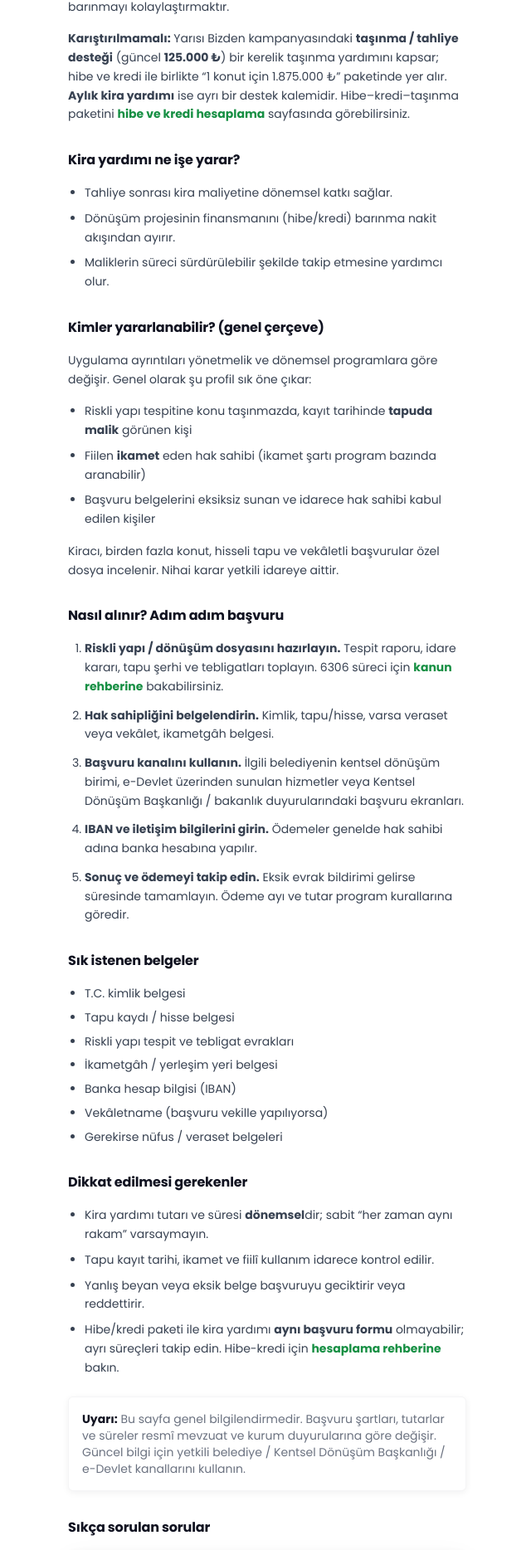
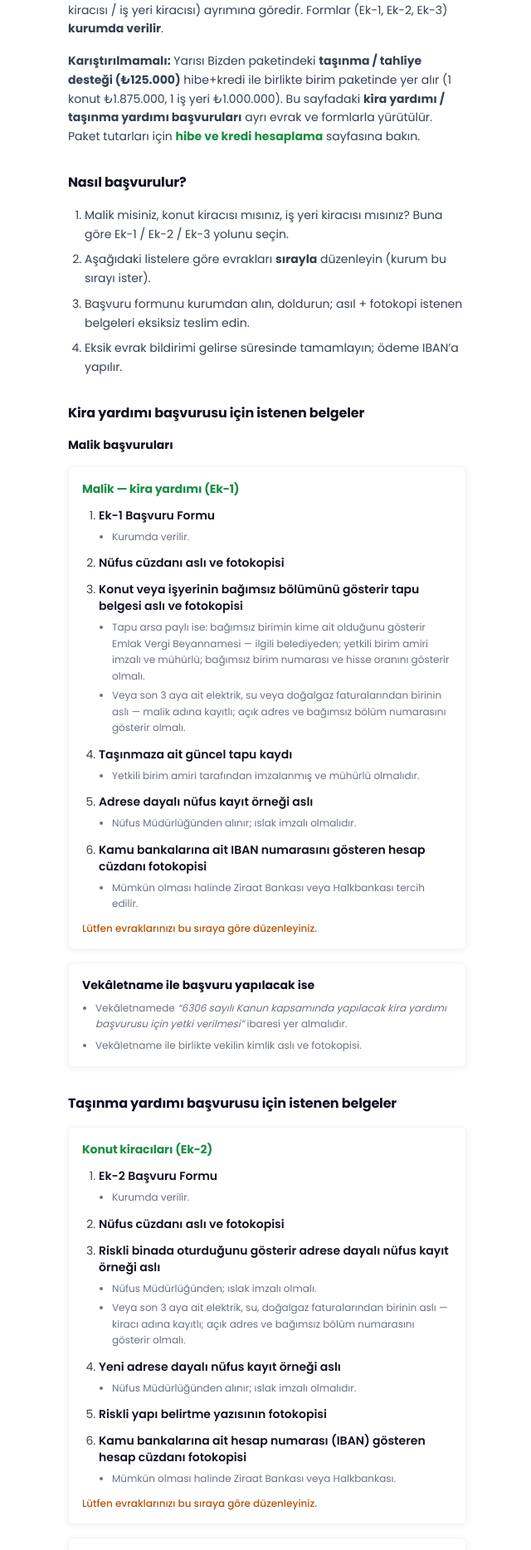
Before and after one commit to ahmetnumankoseoglu/kentsele.ist, a Next.js app: page /rehber/kira-yardimi in a window 1280 px wide. Shown: the part 400-2268 px from the top of the page at 83% size, without its empty margins (318-958 px from the left). Built offline with nearby package versions, Linux system fonts and the light colour scheme; no server answers.

Commit message:
fix: official kira/tasinma belge lists and match subnav header sizing

```diff
--- a/app/rehber/kira-yardimi/page.tsx
+++ b/app/rehber/kira-yardimi/page.tsx
@@ -4,21 +4,22 @@ import { RehberLayout } from "@/components/rehber/RehberLayout";
 import { FaqAccordion } from "@/components/home/FaqAccordion";
 import { breadcrumbSchema, faqPageSchema } from "@/lib/seo/schema";
 import { getSiteUrl } from "@/lib/seo/site";
+import { DESTEK_TUTARLARI, formatTRY } from "@/lib/content/destek-tutarlari";
 
 const TITLE = "Kentsel dönüşüm kira yardımı nedir? Nasıl alınır?";
 const DESCRIPTION =
-  "Kentsel dönüşüm kira yardımı nedir, kimler yararlanır, nasıl başvurulur, hangi belgeler gerekir? 6306 kapsamı ve pratik adımlar.";
+  "Kira yardımı ve taşınma yardımı başvurusu: malik, konut kiracısı ve iş yeri kiracısı için istenen belgeler, başvuru adımları ve SSS.";
 
 export const metadata: Metadata = {
   title: TITLE,
   description: DESCRIPTION,
   keywords: [
     "kentsel dönüşüm kira yardımı",
-    "kira yardımı nasıl alınır",
-    "kira yardımı başvuru",
+    "kira yardımı evrak listesi",
+    "taşınma yardımı belgeler",
+    "malik kira yardımı başvuru",
+    "kiracı taşınma yardımı",
     "6306 kira yardımı",
-    "riskli yapı kira yardımı",
-    "İstanbul kira yardımı",
   ],
   openGraph: {
     title: TITLE,
@@ -33,30 +34,63 @@ export const metadata: Metadata = {
 
 const FAQ = [
   {
-    q: "Kira yardımı nedir?",
-    a: "Riskli yapı veya dönüşüm uygulaması nedeniyle konutunu tahliye etmek zorunda kalan hak sahiplerine, belirli süreyle ödenen aylık nakdi destektir. Amaç, yeniden yapım sürecinde barınma maliyetine katkı sağlamaktır.",
+    q: "Kira yardımı ile taşınma yardımı aynı mı?",
+    a: "Hayır. Kira yardımı genelde malik başvurularıyla ilişkilendirilen süreli barınma desteğidir. Taşınma yardımı ise (Yarısı Bizden paketindeki 125.000 ₺ kalemi ve/veya kiracı taşınma başvuruları) ayrı dosya ve formlarla (Ek-2, Ek-3) yürütülür. Kurumun verdiği güncel form ve liste esas alınır.",
   },
   {
-    q: "Kimler kira yardımından yararlanabilir?",
-    a: "Genellikle riskli yapı tespitine konu taşınmazda, kayıt tarihinde tapuda malik görünen ve fiilen ikamet eden hak sahipleri (şartlara göre) başvurabilir. Kiracılar için ayrı usuller program ve yönetmeliğe göre değişebilir. Güncel şartlar resmî kurumdan teyit edilmelidir.",
+    q: "Malik başvurusunda hangi form kullanılır?",
+    a: "Malik kira yardımı başvurularında Ek-1 Başvuru Formu kullanılır; form kurumda verilir.",
   },
   {
-    q: "Başvuru nereye yapılır?",
-    a: "Uygulamaya göre ilgili belediye, il müdürlüğü veya Kentsel Dönüşüm Başkanlığı / bakanlık e-hizmet kanalları üzerinden yapılır. İstanbul’da çoğu dosya belediye kentsel dönüşüm birimleri ve e-Devlet bağlantılı süreçlerle ilerler.",
+    q: "Konut kiracısı ve iş yeri kiracısı aynı belgeleri mi verir?",
+    a: "Hayır. Konut kiracıları Ek-2; iş yeri kiracıları Ek-3 formunu kullanır. Konut kiracısında adrese dayalı nüfus kaydı / fatura; iş yeri kiracısında vergi levhası (eski ve yeni adres) istenir.",
   },
   {
-    q: "Hangi belgeler istenir?",
-    a: "Kimlik, tapu/hisse belgesi, riskli yapı tespiti ve tebligat evrakları, ikametgâh, banka IBAN’ı, varsa vekâletname sık istenir. Liste dosyaya ve döneme göre değişir.",
+    q: "Tapu arsa paylıysa ne gerekir?",
+    a: "Malik başvurularında tapu arsa paylı ise bağımsız birimin kime ait olduğunu gösteren, belediyeden alınmış imzalı-mühürlü Emlak Vergi Beyannamesi (bağımsız birim no ve hisse oranı) veya malik adına son 3 aya ait elektrik/su/doğalgaz faturasından biri (açık adres ve bağımsız bölüm no) istenir.",
   },
   {
-    q: "Kira yardımı hibe, kredi ve taşınma desteğinden farklı mı?",
-    a: "Evet. Hibe + kredi + taşınma (125.000 ₺) Yarısı Bizden birim paketine aittir (konut 1.875.000 ₺, iş yeri 1.000.000 ₺). Aylık kira yardımı ayrı bir barınma desteğidir; tutar ve süre resmî programa göre belirlenir.",
+    q: "Vekâletname ile başvuru yapılabilir mi?",
+    a: "Evet. Vekâletnamede “6306 sayılı Kanun kapsamında yapılacak kira yardımı başvurusu için yetki verilmesi” ibaresi bulunmalı; vekilin kimlik aslı ve fotokopisi eklenmelidir.",
   },
   {
-    q: "Ne kadar süre ödenir?",
-    a: "Süre yönetmelik ve dönemsel uygulamaya göre belirlenir (ör. belirli ay sayısı). Süre uzatımı veya kesinti şartları resmî duyurulara bağlıdır.",
+    q: "IBAN hangi bankadan olmalı?",
+    a: "Kamu bankalarına ait IBAN gösteren hesap cüzdanı fotokopisi istenir. Mümkünse Ziraat Bankası veya Halkbankası tercih edilir. İş yeri kiracılarında listede Ziraat Bankası IBAN vurgulanır.",
   },
 ] as const;
+
+function BelgeListesi({
+  title,
+  items,
+  note,
+}: {
+  title: string;
+  items: { baslik: string; alt?: string[] }[];
+  note?: string;
+}) {
+  return (
+    <div className="card not-prose mt-3 p-4">
+      <h3 className="text-sm font-bold text-[#168f43]">{title}</h3>
+      <ol className="mt-3 list-decimal space-y-3 pl-5 text-sm text-[#374151]">
+        {items.map((item) => (
+          <li key={item.baslik}>
+            <span className="font-semibold text-[#111321]">{item.baslik}</span>
+            {item.alt && item.alt.length > 0 && (
+              <ul className="mt-1.5 list-disc space-y-1 pl-4 text-xs leading-relaxed text-[#6b7280]">
+                {item.alt.map((a) => (
+                  <li key={a}>{a}</li>
+                ))}
+              </ul>
+            )}
+          </li>
+        ))}
+      </ol>
+      {note ? (
+        <p className="mt-3 text-xs font-medium text-[#b45309]">{note}</p>
+      ) : null}
+    </div>
+  );
+}
 
 export default function KiraYardimiPage() {
   const schemas = [
@@ -79,37 +113,31 @@ export default function KiraYardimiPage() {
       "@type": "HowTo",
       name: "Kentsel dönüşüm kira yardımı başvurusu nasıl yapılır?",
       description:
-        "Riskli yapı kapsamında kira yardımı için genel başvuru adımları.",
+        "Malik kira yardımı ve kiracı taşınma yardımı için genel başvuru adımları.",
       step: [
         {
           "@type": "HowToStep",
           position: 1,
-          name: "Riskli yapı / dönüşüm statüsünü doğrula",
-          text: "Tapu şerhi, riskli yapı raporu ve tebligatları toplayın.",
+          name: "Başvuru türünü belirle",
+          text: "Malik kira yardımı (Ek-1), konut kiracısı taşınma (Ek-2) veya iş yeri kiracısı taşınma (Ek-3).",
         },
         {
           "@type": "HowToStep",
           position: 2,
-          name: "Hak sahipliğini netleştir",
-          text: "Malik, hisse ve ikamet durumunu belgelerle kanıtlayın.",
+          name: "Evrak listesini sıraya diz",
+          text: "Kurumun istediği sıraya göre kimlik, tapu/ikamet, riskli yapı ve IBAN belgelerini hazırlayın.",
         },
         {
           "@type": "HowToStep",
           position: 3,
-          name: "Başvuru kanalını seç",
-          text: "İlgili belediye veya e-Devlet / başkanlık kanalından başvurun.",
+          name: "Formu kurumdan al ve doldur",
+          text: "Ek-1 / Ek-2 / Ek-3 başvuru formu kurumda verilir.",
         },
         {
           "@type": "HowToStep",
           position: 4,
-          name: "Belgeleri yükle / teslim et",
-          text: "Kimlik, tapu, IBAN, ikametgâh ve istenen ekleri tamamlayın.",
-        },
-        {
-          "@type": "HowToStep",
-          position: 5,
-          name: "Onay ve ödeme takibi",
-          text: "Başvuru sonucunu takip edin; eksik evrak tebligatlarını tamamlayın.",
+          name: "Başvuruyu teslim et",
+          text: "İlgili kurum birimine eksiksiz dosyayı verin; eksik evrak tebligatını takip edin.",
         },
       ],
     },
@@ -129,150 +157,221 @@ export default function KiraYardimiPage() {
       schemas={schemas}
     >
       <p>
-        <strong>Kentsel dönüşüm kira yardımı</strong>, 6306 sayılı kanun
-        kapsamındaki uygulamalarda konutunu tahliye etmek zorunda kalan hak
-        sahiplerine, yeniden yapım sürecinde barınma giderlerine katkı için
-        ödenen <strong>aylık nakdi destek</strong>tir. Amaç inşaat bitene kadar
-        geçici barınmayı kolaylaştırmaktır.
+        <strong>Kira yardımı</strong>, 6306 sayılı kanun kapsamındaki riskli
+        yapı / dönüşüm uygulamalarında hak sahiplerinin barınma sürecine katkı
+        için başvurduğu destektir. Aşağıdaki evrak listeleri kurum
+        uygulamalarındaki{" "}
+        <strong>malik kira yardımı</strong> ile{" "}
+        <strong>taşınma yardımı</strong> (konut kiracısı / iş yeri kiracısı)
+        ayrımına göredir. Formlar (Ek-1, Ek-2, Ek-3){" "}
+        <strong>kurumda verilir</strong>.
       </p>
+
       <p>
-        <strong>Karıştırılmamalı:</strong> Yarısı Bizden kampanyasındaki{" "}
-        <strong>taşınma / tahliye desteği</strong> (güncel{" "}
-        <strong>125.000 ₺</strong>) bir kerelik taşınma yardımını kapsar; hibe ve
-        kredi ile birlikte “1 konut için 1.875.000 ₺” paketinde yer alır.{" "}
-        <strong>Aylık kira yardımı</strong> ise ayrı bir destek kalemidir.
-        Hibe–kredi–taşınma paketini{" "}
+        <strong>Karıştırılmamalı:</strong> Yarısı Bizden paketindeki{" "}
+        <strong>
+          taşınma / tahliye desteği ({formatTRY(DESTEK_TUTARLARI.konut.tasinma)})
+        </strong>{" "}
+        hibe+kredi ile birlikte birim paketinde yer alır (1 konut{" "}
+        {formatTRY(DESTEK_TUTARLARI.konut.toplamIlk)}, 1 iş yeri{" "}
+        {formatTRY(DESTEK_TUTARLARI.ticari.toplamIlk)}). Bu sayfadaki{" "}
+        <strong>kira yardımı / taşınma yardımı başvuruları</strong> ayrı evrak
+        ve formlarla yürütülür. Paket tutarları için{" "}
         <Link
           href="/rehber/hibe-ve-kredi-hesaplama"
           className="font-bold text-[#168f43]"
         >
           hibe ve kredi hesaplama
         </Link>{" "}
-        sayfasında görebilirsiniz.
+        sayfasına bakın.
       </p>
 
       <h2 className="!mt-8 text-base font-bold text-[#111321]">
-        Kira yardımı ne işe yarar?
+        Nasıl başvurulur?
       </h2>
-      <ul className="list-disc space-y-2 pl-5">
-        <li>Tahliye sonrası kira maliyetine dönemsel katkı sağlar.</li>
+      <ol className="list-decimal space-y-2 pl-5">
         <li>
-          Dönüşüm projesinin finansmanını (hibe/kredi) barınma nakit akışından
-          ayırır.
+          Malik misiniz, konut kiracısı mısınız, iş yeri kiracısı mısınız?
+          Buna göre Ek-1 / Ek-2 / Ek-3 yolunu seçin.
         </li>
         <li>
-          Maliklerin süreci sürdürülebilir şekilde takip etmesine yardımcı
-          olur.
-        </li>
-      </ul>
-
-      <h2 className="!mt-8 text-base font-bold text-[#111321]">
-        Kimler yararlanabilir? (genel çerçeve)
-      </h2>
-      <p>
-        Uygulama ayrıntıları yönetmelik ve dönemsel programlara göre değişir.
-        Genel olarak şu profil sık öne çıkar:
-      </p>
-      <ul className="list-disc space-y-2 pl-5">
-        <li>
-          Riskli yapı tespitine konu taşınmazda, kayıt tarihinde{" "}
-          <strong>tapuda malik</strong> görünen kişi
+          Aşağıdaki listelere göre evrakları <strong>sırayla</strong>{" "}
+          düzenleyin (kurum bu sırayı ister).
         </li>
         <li>
-          Fiilen <strong>ikamet</strong> eden hak sahibi (ikamet şartı program
-          bazında aranabilir)
+          Başvuru formunu kurumdan alın, doldurun; asıl + fotokopi istenen
+          belgeleri eksiksiz teslim edin.
         </li>
         <li>
-          Başvuru belgelerini eksiksiz sunan ve idarece hak sahibi kabul edilen
-          kişiler
-        </li>
-      </ul>
-      <p>
-        Kiracı, birden fazla konut, hisseli tapu ve vekâletli başvurular özel
-        dosya incelenir. Nihai karar yetkili idareye aittir.
-      </p>
-
-      <h2 className="!mt-8 text-base font-bold text-[#111321]">
-        Nasıl alınır? Adım adım başvuru
-      </h2>
-      <ol className="list-decimal space-y-3 pl-5">
-        <li>
-          <strong>Riskli yapı / dönüşüm dosyasını hazırlayın.</strong> Tespit
-          raporu, idare kararı, tapu şerhi ve tebligatları toplayın. 6306 süreci
-          için{" "}
-          <Link
-            href="/rehber/6306-sayili-kanun"
-            className="font-bold text-[#168f43]"
-          >
-            kanun rehberine
-          </Link>{" "}
-          bakabilirsiniz.
-        </li>
-        <li>
-          <strong>Hak sahipliğini belgelendirin.</strong> Kimlik, tapu/hisse,
-          varsa veraset veya vekâlet, ikametgâh belgesi.
-        </li>
-        <li>
-          <strong>Başvuru kanalını kullanın.</strong> İlgili belediyenin kentsel
-          dönüşüm birimi, e-Devlet üzerinden sunulan hizmetler veya Kentsel
-          Dönüşüm Başkanlığı / bakanlık duyurularındaki başvuru ekranları.
-        </li>
-        <li>
-          <strong>IBAN ve iletişim bilgilerini girin.</strong> Ödemeler genelde
-          hak sahibi adına banka hesabına yapılır.
-        </li>
-        <li>
-          <strong>Sonuç ve ödemeyi takip edin.</strong> Eksik evrak bildirimi
-          gelirse süresinde tamamlayın. Ödeme ayı ve tutar program kurallarına
-          göredir.
+          Eksik evrak bildirimi gelirse süresinde tamamlayın; ödeme IBAN’a
+          yapılır.
         </li>
       </ol>
 
       <h2 className="!mt-8 text-base font-bold text-[#111321]">
-        Sık istenen belgeler
+        Kira yardımı başvurusu için istenen belgeler
       </h2>
-      <ul className="list-disc space-y-1.5 pl-5">
-        <li>T.C. kimlik belgesi</li>
-        <li>Tapu kaydı / hisse belgesi</li>
-        <li>Riskli yapı tespit ve tebligat evrakları</li>
-        <li>İkametgâh / yerleşim yeri belgesi</li>
-        <li>Banka hesap bilgisi (IBAN)</li>
-        <li>Vekâletname (başvuru vekille yapılıyorsa)</li>
-        <li>Gerekirse nüfus / veraset belgeleri</li>
-      </ul>
+      <p className="text-sm text-[#6b7280]">
+        <strong className="text-[#111321]">Malik başvuruları</strong>
+      </p>
+
+      <BelgeListesi
+        title="Malik — kira yardımı (Ek-1)"
+        note="Lütfen evraklarınızı bu sıraya göre düzenleyiniz."
+        items={[
+          {
+            baslik: "Ek-1 Başvuru Formu",
+            alt: ["Kurumda verilir."],
+          },
+          {
+            baslik: "Nüfus cüzdanı aslı ve fotokopisi",
+          },
+          {
+            baslik:
+              "Konut veya işyerinin bağımsız bölümünü gösterir tapu belgesi aslı ve fotokopisi",
+            alt: [
+              "Tapu arsa paylı ise: bağımsız birimin kime ait olduğunu gösterir Emlak Vergi Beyannamesi — ilgili belediyeden; yetkili birim amiri imzalı ve mühürlü; bağımsız birim numarası ve hisse oranını gösterir olmalı.",
+              "Veya son 3 aya ait elektrik, su veya doğalgaz faturalarından birinin aslı — malik adına kayıtlı; açık adres ve bağımsız bölüm numarasını gösterir olmalı.",
+            ],
+          },
+          {
+            baslik: "Taşınmaza ait güncel tapu kaydı",
+            alt: [
+              "Yetkili birim amiri tarafından imzalanmış ve mühürlü olmalıdır.",
+            ],
+          },
+          {
+            baslik: "Adrese dayalı nüfus kayıt örneği aslı",
+            alt: [
+              "Nüfus Müdürlüğünden alınır; ıslak imzalı olmalıdır.",
+            ],
+          },
+          {
+            baslik:
+              "Kamu bankalarına ait IBAN numarasını gösteren hesap cüzdanı fotokopisi",
+            alt: [
+              "Mümkün olması halinde Ziraat Bankası veya Halkbankası tercih edilir.",
+            ],
+          },
+        ]}
+      />
+
+      <div className="card not-prose mt-3 border-l-4 border-l-[#2cb34f] p-4 text-sm text-[#374151]">
+        <p className="font-bold text-[#111321]">
+          Vekâletname ile başvuru yapılacak ise
+        </p>
+        <ul className="mt-2 list-disc space-y-1.5 pl-4 text-xs leading-relaxed text-[#6b7280]">
+          <li>
+            Vekâletnamede{" "}
+            <em>
+              “6306 sayılı Kanun kapsamında yapılacak kira yardımı başvurusu
+              için yetki verilmesi”
+            </em>{" "}
+            ibaresi yer almalıdır.
+          </li>
+          <li>Vekâletname ile birlikte vekilin kimlik aslı ve fotokopisi.</li>
+        </ul>
+      </div>
 
       <h2 className="!mt-8 text-base font-bold text-[#111321]">
-        Dikkat edilmesi gerekenler
+        Taşınma yardımı başvurusu için istenen belgeler
+      </h2>
+
+      <BelgeListesi
+        title="Konut kiracıları (Ek-2)"
+        note="Lütfen evraklarınızı bu sıraya göre düzenleyiniz."
+        items={[
+          {
+            baslik: "Ek-2 Başvuru Formu",
+            alt: ["Kurumda verilir."],
+          },
+          {
+            baslik: "Nüfus cüzdanı aslı ve fotokopisi",
+          },
+          {
+            baslik:
+              "Riskli binada oturduğunu gösterir adrese dayalı nüfus kayıt örneği aslı",
+            alt: [
+              "Nüfus Müdürlüğünden; ıslak imzalı olmalı.",
+              "Veya son 3 aya ait elektrik, su, doğalgaz faturalarından birinin aslı — kiracı adına kayıtlı; açık adres ve bağımsız bölüm numarasını gösterir olmalı.",
+            ],
+          },
+          {
+            baslik: "Yeni adrese dayalı nüfus kayıt örneği aslı",
+            alt: [
+              "Nüfus Müdürlüğünden alınır; ıslak imzalı olmalıdır.",
+            ],
+          },
+          {
+            baslik: "Riskli yapı belirtme yazısının fotokopisi",
+          },
+          {
+            baslik:
+              "Kamu bankalarına ait hesap numarası (IBAN) gösteren hesap cüzdanı fotokopisi",
+            alt: [
+              "Mümkün olması halinde Ziraat Bankası veya Halkbankası.",
+            ],
+          },
+        ]}
+      />
+
+      <BelgeListesi
+        title="İş yeri kiracıları (Ek-3)"
+        note="Lütfen evraklarınızı bu sıraya göre düzenleyiniz."
+        items={[
+          {
+            baslik: "Ek-3 Başvuru Formu",
+            alt: ["Kurumda verilir."],
+          },
+          {
+            baslik: "Nüfus cüzdanı aslı ve fotokopisi",
+          },
+          {
+            baslik: "Riskli bina adresine ait vergi levhası",
+          },
+          {
+            baslik: "Yeni taşınılan adrese ait vergi levhası",
+          },
+          {
+            baslik: "Riskli yapı belirtme yazısının fotokopisi",
+          },
+          {
+            baslik:
+              "Ziraat Bankası hesap numarası (IBAN) gösteren hesap cüzdanı fotokopisi",
+          },
+        ]}
+      />
+
+      <h2 className="!mt-8 text-base font-bold text-[#111321]">
+        Pratik ipuçları
       </h2>
       <ul className="list-disc space-y-2 pl-5">
         <li>
-          Kira yardımı tutarı ve süresi <strong>dönemsel</strong>dir; sabit
-          “her zaman aynı rakam” varsaymayın.
+          Evrakları listedeki <strong>sıraya göre</strong> dosyalayın; eksik
+          sıra veya eksik mühür/imza iade nedenidir.
         </li>
         <li>
-          Tapu kayıt tarihi, ikamet ve fiilî kullanım idarece kontrol edilir.
+          Faturalarda <strong>bağımsız bölüm numarası</strong> ve açık adres
+          görünür olmalı.
         </li>
         <li>
-          Yanlış beyan veya eksik belge başvuruyu geciktirir veya reddettirir.
+          Belediye emlak beyannamesi ve tapu kayıtlarında{" "}
+          <strong>imza + mühür</strong> şartına dikkat edin.
         </li>
         <li>
-          Hibe/kredi paketi ile kira yardımı <strong>aynı başvuru formu</strong>{" "}
-          olmayabilir; ayrı süreçleri takip edin. Hibe-kredi için{" "}
-          <Link
-            href="/rehber/hibe-ve-kredi-hesaplama"
-            className="font-bold text-[#168f43]"
-          >
-            hesaplama rehberine
-          </Link>{" "}
-          bakın.
+          Nüfus kayıt örneklerinde <strong>ıslak imza</strong> aranır.
+        </li>
+        <li>
+          Güncel form ve ek şartlar için başvuracağınız kurum birimini arayın;
+          listeler dönemsel olarak güncellenebilir.
         </li>
       </ul>
 
       <div className="card mt-6 border-l-4 border-l-[#2cb34f] bg-[#f8f8f8] p-4 text-sm text-[#6b7280]">
-        <strong className="text-[#111321]">Uyarı:</strong> Bu sayfa genel
-        bilgilendirmedir. Başvuru şartları, tutarlar ve süreler resmî mevzuat ve
-        kurum duyurularına göre değişir. Güncel bilgi için yetkili belediye /
-        Kentsel Dönüşüm Başkanlığı / e-Devlet kanallarını kullanın.
+        <strong className="text-[#111321]">Uyarı:</strong> Bu sayfa kurum
+        uygulamalarındaki belge listelerine dayalı genel bilgilendirmedir.
+        Nihai evrak ve tutar için ilgili belediye / Kentsel Dönüşüm birimi
+        açıklamaları esas alınır.
       </div>
 
       <h2 className="!mt-8 text-base font-bold text-[#111321]">
@@ -281,12 +380,25 @@ export default function KiraYardimiPage() {
       <FaqAccordion items={FAQ} />
 
       <p className="!mt-6">
-        İstanbul’da dönüşüm sürecinde müteahhit arıyorsanız{" "}
+        6306 süreci için{" "}
+        <Link
+          href="/rehber/6306-sayili-kanun"
+          className="font-bold text-[#168f43]"
+        >
+          kanun rehberi
+        </Link>
+        ; hibe–kredi–taşınma paket tutarları için{" "}
+        <Link
+          href="/rehber/hibe-ve-kredi-hesaplama"
+          className="font-bold text-[#168f43]"
+        >
+          hesaplama sayfası
+        </Link>
+        . İstanbul’da müteahhit arıyorsanız{" "}
         <Link href="/ilan-ver" className="font-bold text-[#168f43]">
           ücretsiz ilan
         </Link>{" "}
-        oluşturabilirsiniz. İlan vermek kayıtsızdır; düzenleme için hesap
-        gerekir. Malik numarası yalnızca onaylı müteahhitlere açılır.
+        verebilirsiniz.
       </p>
     </RehberLayout>
   );
--- a/components/layout/SiteHeader.tsx
+++ b/components/layout/SiteHeader.tsx
@@ -21,30 +21,20 @@ function UserIcon({ className }: { className?: string }) {
   );
 }
 
+const navLinkClass =
+  "shrink-0 rounded-lg px-1.5 py-1.5 text-xs font-semibold text-[#6b7280] hover:bg-[#f8f8f8] hover:text-[#111321] sm:px-2 sm:text-sm";
+
 const SUBNAV = [
-  {
-    href: "/rehber/6306-sayili-kanun",
-    label: "6306 sayılı kanun",
-  },
-  {
-    href: "/rehber/kira-yardimi",
-    label: "Kira yardımı",
-  },
-  {
-    href: "/rehber/hibe-ve-kredi-hesaplama",
-    label: "Hibe & kredi",
-  },
-  {
-    href: "/rehber",
-    label: "Rehber",
-  },
+  { href: "/rehber/6306-sayili-kanun", label: "6306 sayılı kanun" },
+  { href: "/rehber/kira-yardimi", label: "Kira yardımı" },
+  { href: "/rehber/hibe-ve-kredi-hesaplama", label: "Hibe & kredi" },
+  { href: "/rehber", label: "Rehber" },
 ] as const;
 
 export function SiteHeader() {
   return (
     <header className="sticky top-0 z-40 border-b border-[#e3e4e6] bg-white">
       <div className="mx-auto max-w-lg">
-        {/* Ana bar */}
         <div className="flex h-12 items-center justify-between gap-2 px-4 sm:h-14">
           <Link
             href="/"
@@ -54,16 +44,10 @@ export function SiteHeader() {
             <span className="text-[#2cb34f]">.ist</span>
           </Link>
           <div className="flex min-w-0 items-center gap-0.5 sm:gap-1.5">
-            <Link
-              href="/ilanlar"
-              className="rounded-lg px-1.5 py-1.5 text-xs font-semibold text-[#6b7280] hover:bg-[#f8f8f8] hover:text-[#111321] sm:px-2 sm:text-sm"
-            >
+            <Link href="/ilanlar" className={navLinkClass}>
               İlanlar
             </Link>
-            <Link
-              href="/haberler"
-              className="rounded-lg px-1.5 py-1.5 text-xs font-semibold text-[#6b7280] hover:bg-[#f8f8f8] hover:text-[#111321] sm:px-2 sm:text-sm"
-            >
+            <Link href="/haberler" className={navLinkClass}>
               Haberler
             </Link>
             <Link
@@ -83,17 +67,12 @@ export function SiteHeader() {
           </div>
         </div>
 
-        {/* Alt menü — faydalı rehberler */}
         <nav
-          className="flex gap-1 overflow-x-auto border-t border-[#f0f0f0] px-3 py-1.5 [-ms-overflow-style:none] [scrollbar-width:none] [&::-webkit-scrollbar]:hidden"
+          className="flex gap-0.5 overflow-x-auto border-t border-[#f0f0f0] px-4 py-1 sm:gap-1.5 [-ms-overflow-style:none] [scrollbar-width:none] [&::-webkit-scrollbar]:hidden"
           aria-label="Rehber menüsü"
         >
           {SUBNAV.map((item) => (
-            <Link
-              key={item.href}
-              href={item.href}
-              className="shrink-0 rounded-full px-2.5 py-1 text-[11px] font-semibold text-[#6b7280] transition hover:bg-[#eaf8ee] hover:text-[#168f43] sm:text-xs"
-            >
+            <Link key={item.href} href={item.href} className={navLinkClass}>
               {item.label}
             </Link>
           ))}
```
